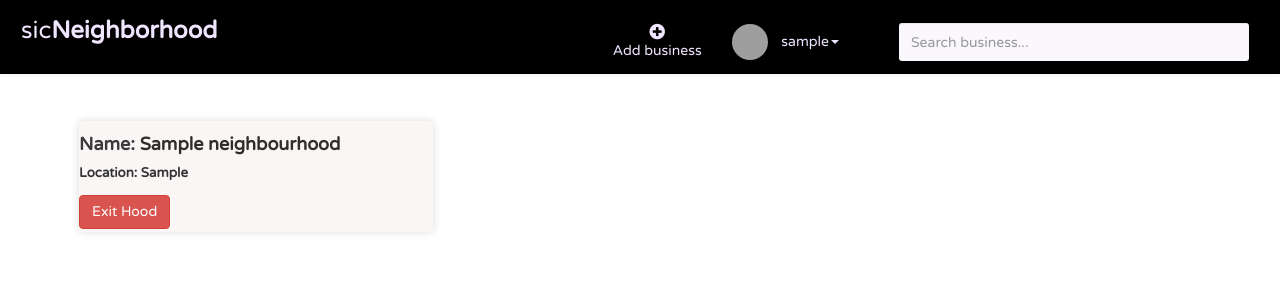
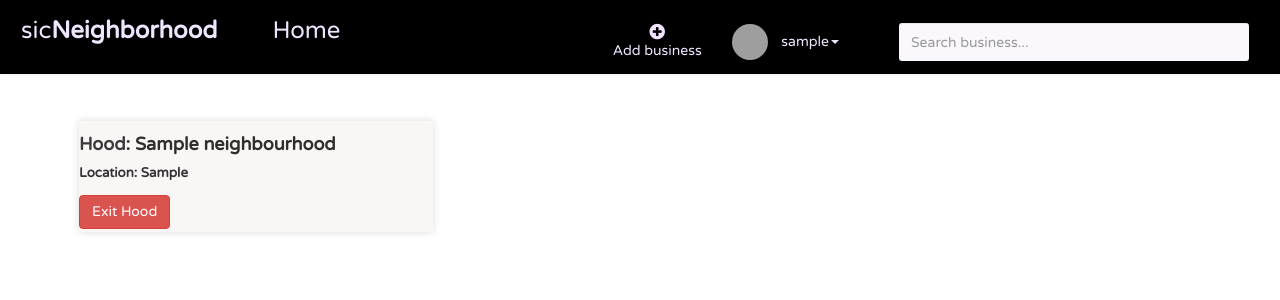
Before and after one commit to JAMAL-MOHAMED-JALDESA-2893/sicNeighbourhood, a Django app: page / in a window 1280 px wide. Shown: the top 300 px of the page. Run offline with Django 3.2, Linux system fonts and the light colour scheme; a user stored in the database is signed in; tables that the repository leaves empty hold one stand-in row (values such as "Sample post"); some libraries are stand-ins or nearby versions; grey boxes are pictures that could not be loaded.

Commit message:
changed styling colors to fit the theme

```diff
--- a/hood/templates/index.html
+++ b/hood/templates/index.html
@@ -17,7 +17,7 @@
                 style="background-color: rgb(250, 246, 246);box-sizing: border-box; margin-top:2%;box-shadow: 0vh 0vh 1vh gainsboro;">
                 <div class="row" style="padding-top: 1%">
                     <div class="col-md-12">
-                        <h4 style="font-weight:600; color: rgb(59, 58, 58);">Name: <a style="color:rgb(48, 45, 45);" href="{% url 'view_hood' id=hood.id %}" class="text-right"
+                        <h4 style="font-weight:600; color: rgb(59, 58, 58);">Hood: <a style="color:rgb(48, 45, 45);" href="{% url 'view_hood' id=hood.id %}" class="text-right"
                                 style="text-decoration: none;">{{hood.hood_name}}
 
                             </a></4>
@@ -45,8 +45,8 @@
 
                     {%elif not request.user.profile.neighbourhood%}
 
-
-                    <a class="btn btn-info" href="{%url 'joinhood' hood.id%}">Join Hood</a>
+                     <br>
+                    <a class="btn btn-success" href="{%url 'joinhood' hood.id%}">Join the Hood</a>
 
                     {%endif%}
                 </div>
--- a/hood/templates/navbar.html
+++ b/hood/templates/navbar.html
@@ -255,6 +255,7 @@
     <nav class="navbar navbar-inverse navbar-expand-xl navbar-dark" style="background-color: black;">
         <div class="navbar-header">
           <a class="navbar-brand" href="/"><i class=""></i>sic<b>Neighborhood</b></a>
+          <a class="navbar-brand" href="/"><i class=""></i>Home</a>
             <button type="button" data-target="#navbarCollapse" data-toggle="collapse" class="navbar-toggle">
                 <span class="navbar-toggler-icon"></span>
                 <span class="icon-bar"></span>
```
Also changed, not shown: hood/templates/view_hood.html (+4 -4 lines).
